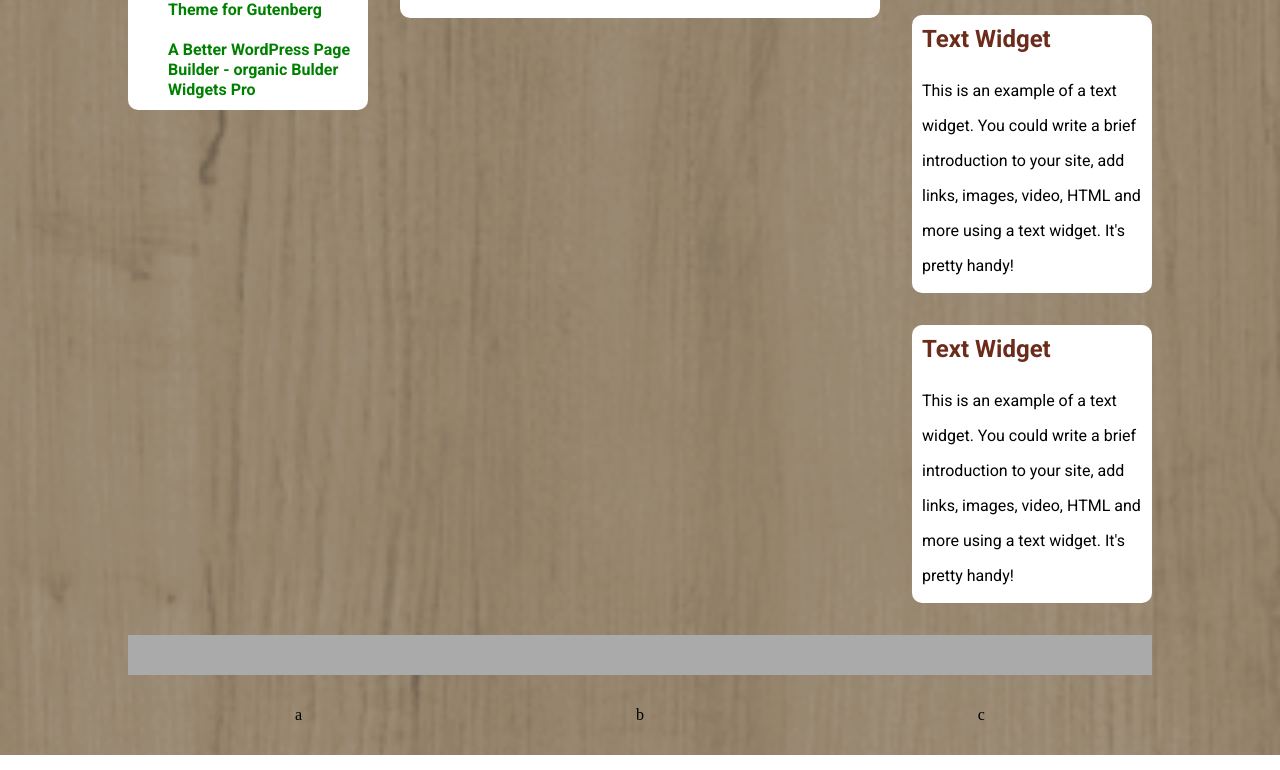
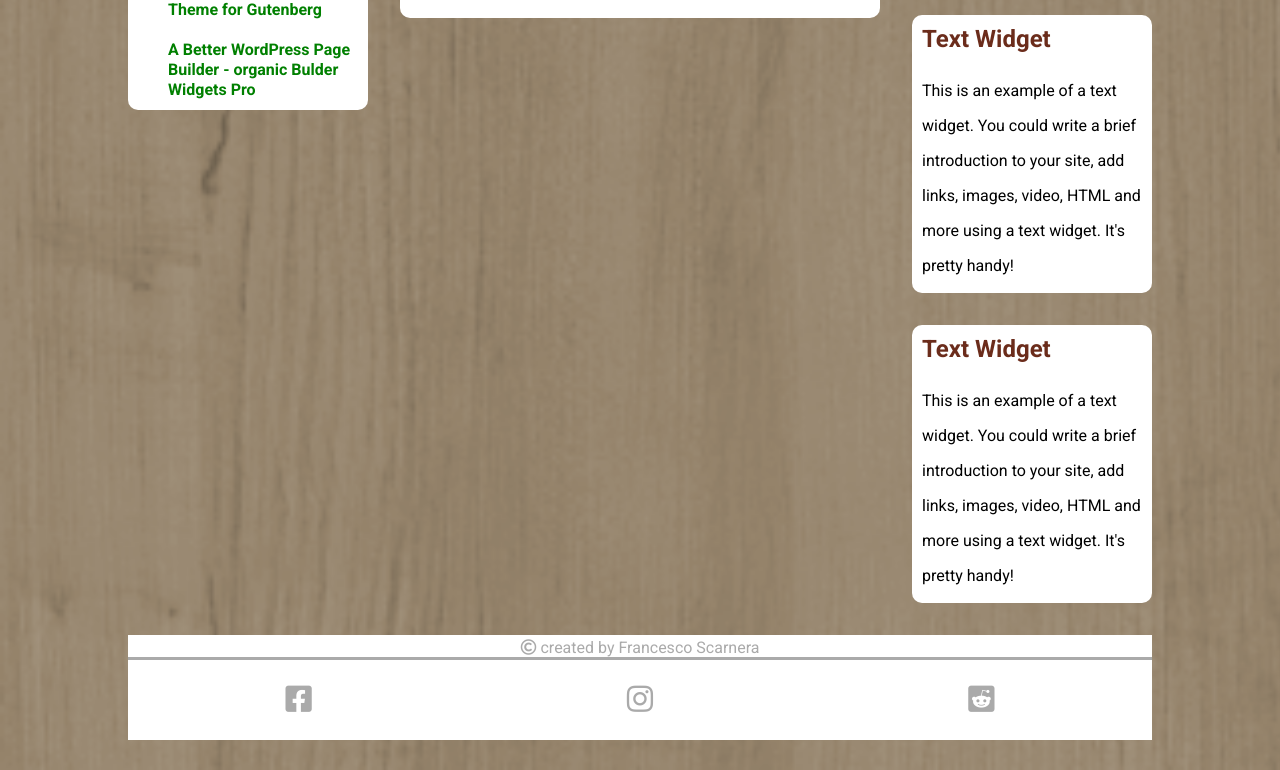
Before and after one commit to Akiras88/htmlcss-struttura-wp, a plain HTML site: page index.html in a window 1280 px wide. Shown: the part 841-1611 px from the top of the page. Drawn offline with Linux system fonts and the light colour scheme.

Commit message:
add style footer

```diff
--- a/index.html
+++ b/index.html
@@ -101,11 +101,15 @@
     </main>
     <!-- footer -->
     <footer class="main-footer">
-      <div class="footer-text"></div>
+      <div class="footer-text">
+        <i class="far fa-copyright"></i>
+        <span>created by Francesco Scarnera</span>
+      </div>
+        <!-- link socials -->
         <ul class="socials clearfix">
-          <li>a</li>
-          <li>b</li>
-          <li>c</li>
+          <li><i class="fab fa-facebook-square"></i></li>
+          <li><i class="fab fa-instagram"></i></li>
+          <li><i class="fab fa-reddit-square"></i></li>
         </ul>
     </footer>
   </body>
--- a/style/style.css
+++ b/style/style.css
@@ -165,13 +165,19 @@ body {
 /* style footer */
 .main-footer {
   text-align: center;
+  margin-bottom: 30px;
 }
 .footer-text {
-  height: 40px;
-  background-color: #aaa;
+  height: 25px;
+  padding-top: 3px;
+  font-family: 'Roboto';
+  background-color: #fff;
+  color: #aaa;
+  border-bottom: 3px solid #aaa;
 }
 .socials {
   padding: 0;
+  background-color: #fff;
 }
 .socials li {
   list-style: none;
@@ -179,5 +185,6 @@ body {
   width: calc(100% / 3);
   height: 80px;
   line-height: 80px;
-
+  font-size: 30px;
+  color: #aaa;
 }
```
